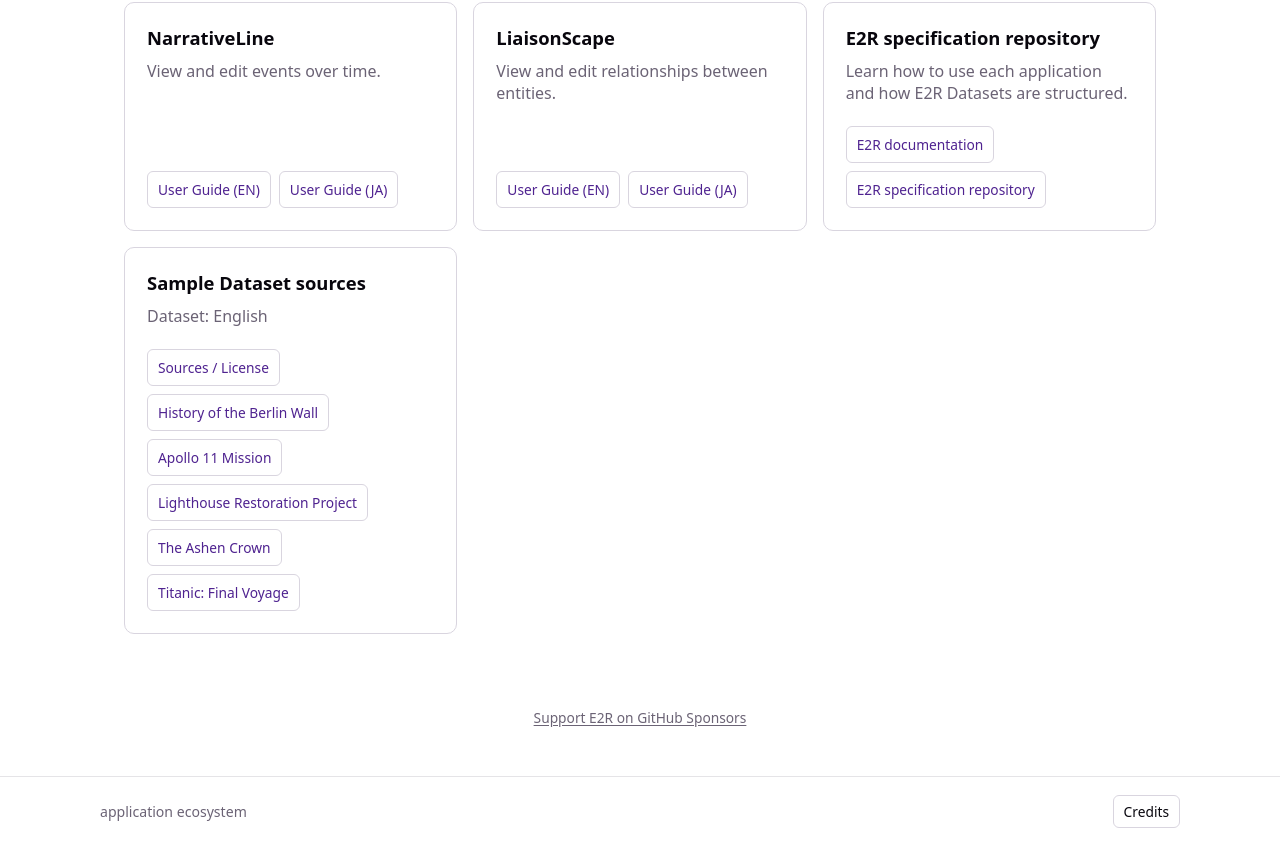
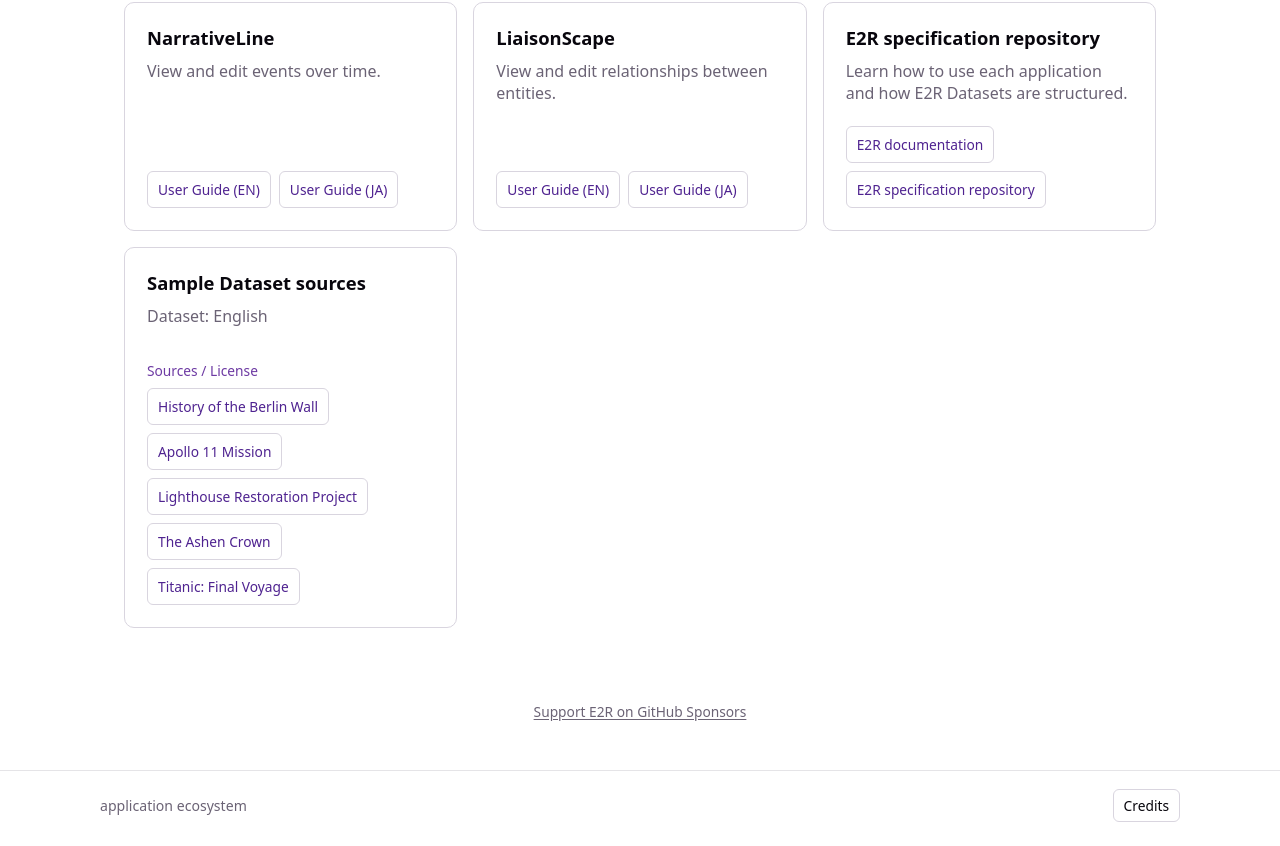
Before and after one commit to sukoyaka-dopeness/e2r-hub, a React (Vite) app: page / in a window 1280 px wide. Shown: the part 3528-4374 px from the top of the page. Built offline with nearby package versions, Linux system fonts and the light colour scheme.

Commit message:
fix: align Hub provenance link hierarchy

```diff
--- a/src/App.css
+++ b/src/App.css
@@ -60,6 +60,8 @@ main { width: min(1080px, 100%); margin: 0 auto; }
 .documentation-actions { display: flex; flex-wrap: wrap; gap: 8px; margin-top: auto; padding-top: 22px; }
 .documentation-actions a { border: 1px solid #d9d5df; border-radius: 6px; padding: 8px 10px; color: #4f2390; font-size: .86rem; text-decoration: none; }
 .documentation-actions a:hover { border-color: #aa3bff; background: #f5e9ff; }
+.documentation-actions a.sample-info-link { border: 0; border-radius: 0; padding: 0; color: #6d3aa3; }
+.documentation-actions a.sample-info-link:hover { border-color: transparent; background: transparent; color: #4f2390; }
 .documentation-note { margin-top: 22px; font-size: .92rem; }
 .site-support { padding: 0 24px 48px; text-align: center; }
 .site-support-link { color: #6b6375; font-size: .86rem; text-underline-offset: .18em; }
--- a/src/App.tsx
+++ b/src/App.tsx
@@ -357,7 +357,7 @@ function App() {
               <h3>{locale === 'ja' ? 'サンプルデータセットのソース' : 'Sample Dataset sources'}</h3>
               <p>{locale === 'ja' ? 'データセット: 日本語' : 'Dataset: English'}</p>
               <div className="documentation-actions">
-                <ExternalLink href={links.sampleProvenance}>{text.sampleInfo}</ExternalLink>
+                <ExternalLink className="sample-info-link" href={links.sampleProvenance}>{text.sampleInfo}</ExternalLink>
                 <ExternalLink href={localizedSampleUrl(locale, links.berlinWall, links.berlinWallJa)}>{text.berlinTitle}</ExternalLink>
                 <ExternalLink href={localizedSampleUrl(locale, links.apollo, links.apolloJa)}>{text.apollo}</ExternalLink>
                 <ExternalLink href={localizedSampleUrl(locale, links.lighthouse, links.lighthouseJa)}>{text.lighthouse}</ExternalLink>
```
Also changed, not shown: 1 other file (tests, documents, lock files or other folders).
